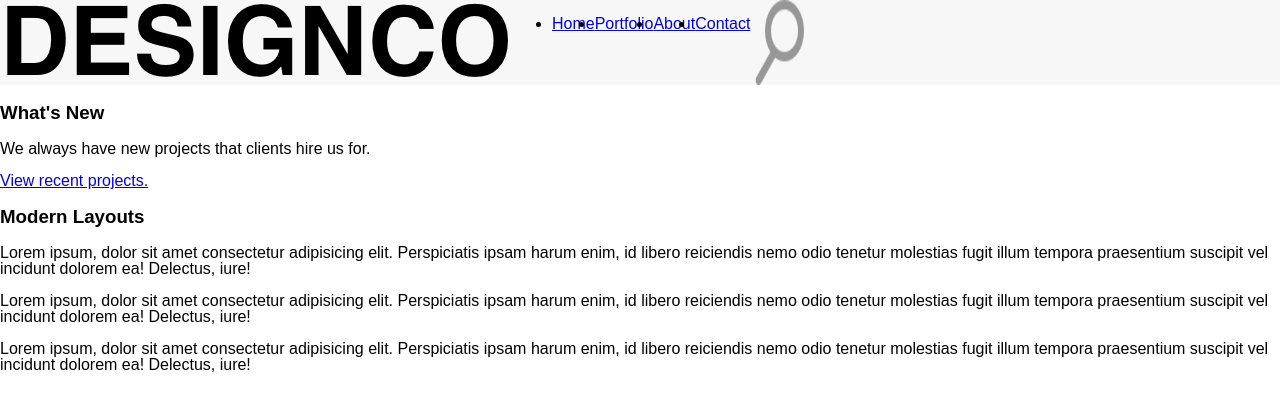
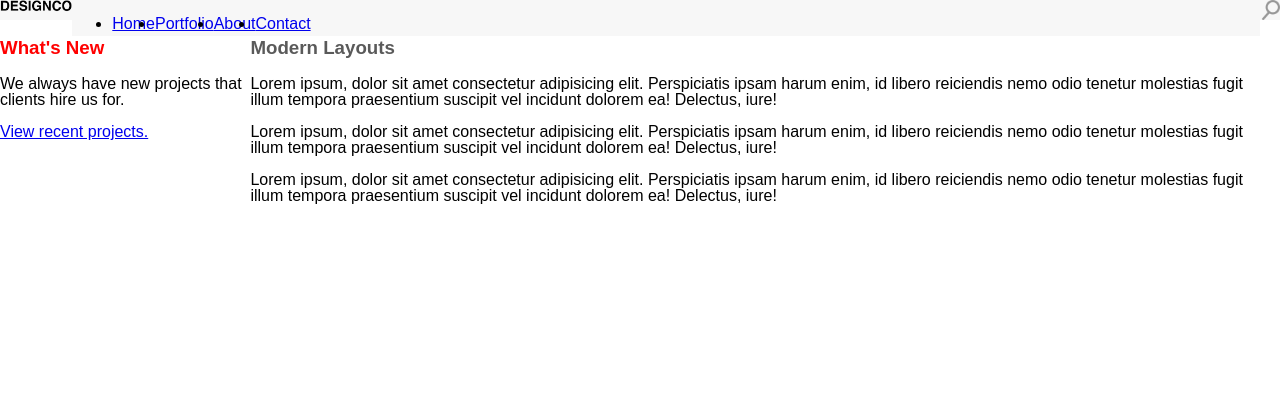
Before and after one commit to AaronStPete/design-co, a website: page public/index.html in a window 1280 px wide. Drawn offline with Linux system fonts and the light colour scheme.

Commit message:
built footer and did some css. next up is body

```diff
--- a/public/index.html
+++ b/public/index.html
@@ -9,14 +9,14 @@
   <body>
 
     <header class="menu">
-      <img src="./images/designco-logo.png" alt="DesignCo Logo">
+      <img id="logo" src="./images/designco-logo.png" alt="DesignCo Logo" height="60%">
       <ul class="menu">
         <li><a href="#">Home</a></li>
         <li><a href="#">Portfolio</a></li>
         <li><a href="#">About</a></li>
         <li><a href="#">Contact</a></li>
       </ul>
-      <img src="./images/icon-search.png" alt="Search Magnifier">
+      <img id="search" src="./images/icon-search.png" alt="Search Magnifier">
     </header>
 
     <body>
--- a/public/screen.css
+++ b/public/screen.css
@@ -6,6 +6,7 @@ body {
   margin: 0;
   min-height: 100%;
   font: 16px / 1 sans-serif;
+  /*need to make link color grey*/
 }
 
 /*This is for the menu at the top of the page*/
@@ -14,5 +15,30 @@ display: flex;
 background-color: #F7F7F7;
 flex-direction: row;
 flex-wrap: nowrap;
+height: 20px;
+width: 100%;
+justify-content: flex-start;
 
 }
+
+#logo {
+  justify-content: flex-start;
+}
+
+#search {
+  justify-content: flex-end;
+}
+
+footer {
+  display: flex;
+  justify-content: space-around;
+  flex-wrap: nowrap;
+}
+
+footer > section > h3 {
+  color: red;
+}
+
+footer > div > h3 {
+  color: #5A5A5A
+}
```
